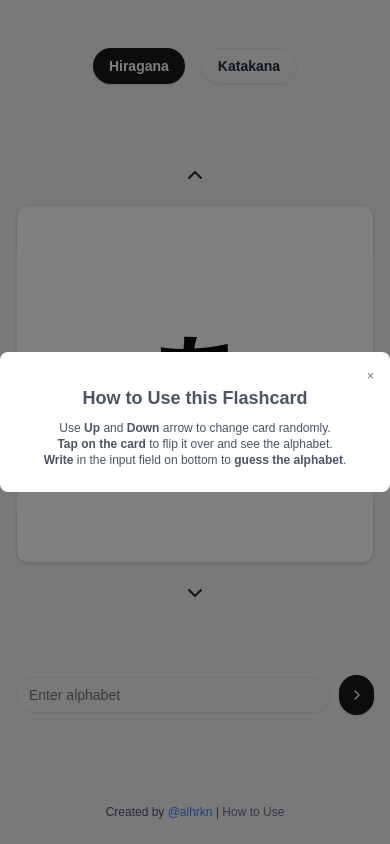
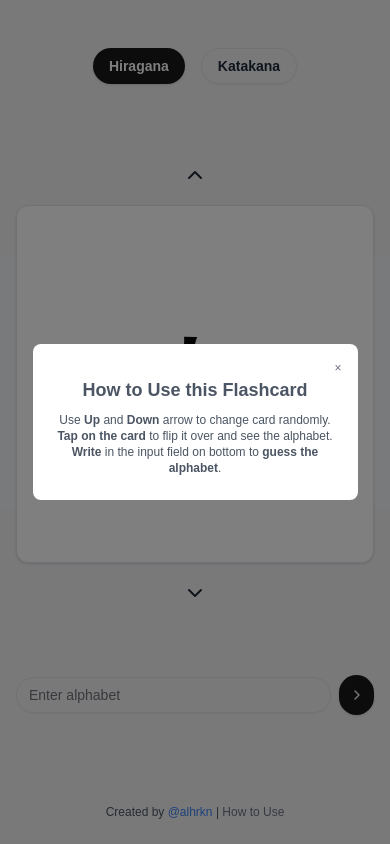
Before and after one commit to alharkan7/japanese-flashcards, a Next.js app: page / in a window 390 px wide. Both pictures are taken after a click on the button "How to Use". Built offline with nearby package versions, Linux system fonts and the light colour scheme.

Commit message:
Adjust pop up how-to-use window screen for mobile

```diff
--- a/app/page.tsx
+++ b/app/page.tsx
@@ -274,7 +274,7 @@ export default function Component() {
 
             {isOpen && (
               <div className="fixed inset-0 bg-black bg-opacity-50 flex justify-center items-center">
-                <div className="max-w-md w-full bg-white rounded-lg p-4">
+                <div className="md:max-w-md w-10/12 bg-white rounded-lg p-4">
                   <div className="flex justify-end">
                     <button onClick={() => setIsOpen(false)} className="text-gray-500 hover:text-gray-800">
                       &times;
@@ -282,9 +282,9 @@ export default function Component() {
                   </div>
                   <h2 className="text-lg font-bold mb-2">How to Use this Flashcard</h2>
                   <p className="text-gray-600 text-s mb-2">
-                  Use <b>Up</b> and <b>Down</b> arrow to change card randomly.<br />
-                  <b>Tap on the card</b> to flip it over and see the alphabet.<br />
-                  <b>Write</b> in the input field on bottom to <b>guess the alphabet</b>.<br />
+                    Use <b>Up</b> and <b>Down</b> arrow to change card randomly.<br />
+                    <b>Tap on the card</b> to flip it over and see the alphabet.<br />
+                    <b>Write</b> in the input field on bottom to <b>guess the alphabet</b>.<br />
                   </p>
                 </div>
               </div>
```
